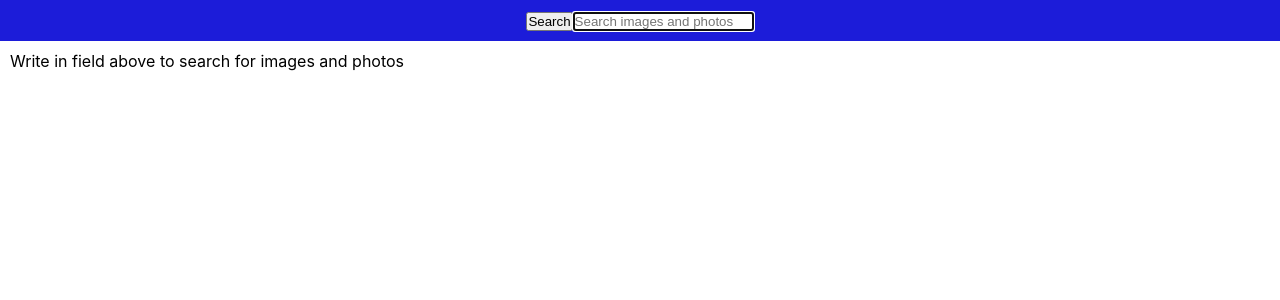
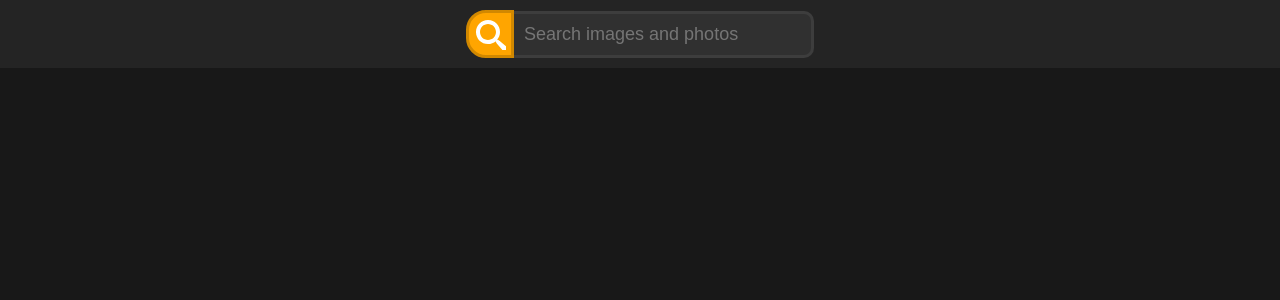
Before and after one commit to Spajkowiecki/goit-react-hw-03-image-finder, a React (Create React App) app: page / in a window 1280 px wide. Shown: the top 300 px of the page. Built offline with nearby package versions, Linux system fonts and the light colour scheme.

Commit message:
Fetch
fixing fetching data

```diff
--- a/src/components/App.jsx
+++ b/src/components/App.jsx
@@ -3,33 +3,50 @@ import style from './App.module.css';
 import SearchBar from './SearchBar/SearchBar';
 import ImageGallery from './ImageGallery/ImageGallery';
 
+const API_LINK = 'https://pixabay.com/api/';
+const API_KEY = '32705986-6617e254891a5833ed9977223';
+
+//example link https://pixabay.com/api/?q=cat&page=1&key=your_key&image_type=photo&orientation=horizontal&per_page=12
+
 class App extends Component {
   state = {
-    searchValue: '',
+    search: '',
+    page: 1,
+    images: [],
+
+    debug: true,
+  };
+
+  //get data from API
+  getData = async (search, page) => {
+    const response = await fetch(
+      API_LINK +
+        `?key=${API_KEY}&q=${search}&page=${page}&per_page=12&image_type=photo&orientation=horizontal`
+    );
+    const data = await response.json();
+    this.setState({ images: data });
+    console.log(this.state.images);
   };
 
   handleSearch = value => {
-    this.setState({ searchValue: value });
+    this.setState({ search: value.value });
   };
 
-  componentDidUpdate() {
-    console.log('update: ', this.state.searchValue);
+  //do something when component update
+  componentDidUpdate(prevProps, prevState) {
+    if (prevState.search !== this.state.search) {
+      console.log('search jest inne od poprzedniego!');
+      this.getData(this.state.search, this.state.page);
+    }
   }
 
   render() {
-    const { searchValue } = this.state;
     return (
       <div className={style.container}>
         <header className={style.header}>
           <SearchBar onSubmit={this.handleSearch} />
         </header>
-        <main>
-          {searchValue === '' ? (
-            <p>Write in field above to search for images and photos</p>
-          ) : (
-            <ImageGallery gallery={[{ id: 1 }]} />
-          )}
-        </main>
+        <main></main>
       </div>
     );
   }
--- a/src/components/App.module.css
+++ b/src/components/App.module.css
@@ -1,13 +1,16 @@
 .container {
   width: 100%;
+  height: 100vh;
+
+  background-color: #181818;
 }
 
 .header {
   width: 100%;
-  padding: 10px 0px;
+  padding: 10px 0;
   display: flex;
 
   justify-content: center;
 
-  background: rgb(28, 28, 217);
+  background: rgb(36, 36, 36);
 }
--- a/src/components/ImageGallery/ImageGallery.jsx
+++ b/src/components/ImageGallery/ImageGallery.jsx
@@ -3,14 +3,7 @@ import ImageGalleryItem from './ImageGalleryItem/ImageGalleryItem';
 
 class ImageGallery extends Component {
   render() {
-    const { gallery } = this.props;
-    return (
-      <ul>
-        {gallery.map(element => {
-          return <ImageGalleryItem imageData={element} />;
-        })}
-      </ul>
-    );
+    return <p></p>;
   }
 }
 
--- a/src/components/ImageGallery/ImageGalleryItem/ImageGalleryItem.jsx
+++ b/src/components/ImageGallery/ImageGalleryItem/ImageGalleryItem.jsx
@@ -3,11 +3,10 @@ import style from './ImageGalleryItem.module.css';
 
 class ImageGalleryItem extends Component {
   render() {
-    const { imageData } = this.props;
     return (
-      <li className={style.image} key={imageData.id}>
-        <img src={imageData.webformatURL} alt={imageData.tags} />
-      </li>
+      <a href="https://facebook.com">
+        <></>
+      </a>
     );
   }
 }
--- a/src/components/SearchBar/SearchBar.jsx
+++ b/src/components/SearchBar/SearchBar.jsx
@@ -1,4 +1,5 @@
 import { Component } from 'react';
+import '../icons.svg';
 import style from './SearchBar.module.css';
 
 class SearchBar extends Component {
@@ -12,13 +13,17 @@ class SearchBar extends Component {
 
   render() {
     return (
-      <form onSubmit={this.onSubmit} className="form">
-        <button type="submit" className="button">
-          <span className="button-label">Search</span>
+      <form onSubmit={this.onSubmit} className={style.form}>
+        <button type="submit" className={style.button}>
+          <span className={style.buttonIcon}>
+            <svg>
+              <path d="M31.008 27.231l-7.58-6.447c-0.784-0.705-1.622-1.029-2.299-0.998 1.789-2.096 2.87-4.815 2.87-7.787 0-6.627-5.373-12-12-12s-12 5.373-12 12 5.373 12 12 12c2.972 0 5.691-1.081 7.787-2.87-0.031 0.677 0.293 1.515 0.998 2.299l6.447 7.58c1.104 1.226 2.907 1.33 4.007 0.23s0.997-2.903-0.23-4.007zM12 20c-4.418 0-8-3.582-8-8s3.582-8 8-8 8 3.582 8 8-3.582 8-8 8z"></path>
+            </svg>
+          </span>
         </button>
 
         <input
-          className="input"
+          className={style.input}
           type="text"
           autoComplete="off"
           autoFocus
--- a/src/components/SearchBar/SearchBar.module.css
+++ b/src/components/SearchBar/SearchBar.module.css
@@ -0,0 +1,55 @@
+.form {
+  display: flex;
+  justify-content: center;
+  align-items: center;
+}
+
+.input {
+  padding: 10px;
+  width: 300px;
+
+  background-color: #303030;
+  border: 3px solid #3d3d3d;
+
+  color: #a1a1a1;
+  font-size: 18px;
+  border-left: none;
+  border-top-right-radius: 10px;
+  border-bottom-right-radius: 10px;
+
+  outline: none;
+}
+
+.button {
+  display: flex;
+
+  justify-content: center;
+  align-items: center;
+  width: 48px;
+  height: 48px;
+
+  background-color: orange;
+  border: 3px solid rgb(209, 136, 0);
+
+  border-top-left-radius: 20px;
+  border-bottom-left-radius: 20px;
+
+  overflow: hidden;
+}
+
+.button svg {
+  position: relative;
+  top: 2px;
+  left: 1px;
+  fill: white;
+  width: 30px;
+  height: 30px;
+}
+
+.button:hover {
+  border: 3px solid rgb(255, 209, 124);
+}
+
+.button:active {
+  border: 3px solid white;
+}
```
Also changed, not shown: src/components/icons.svg (added).
